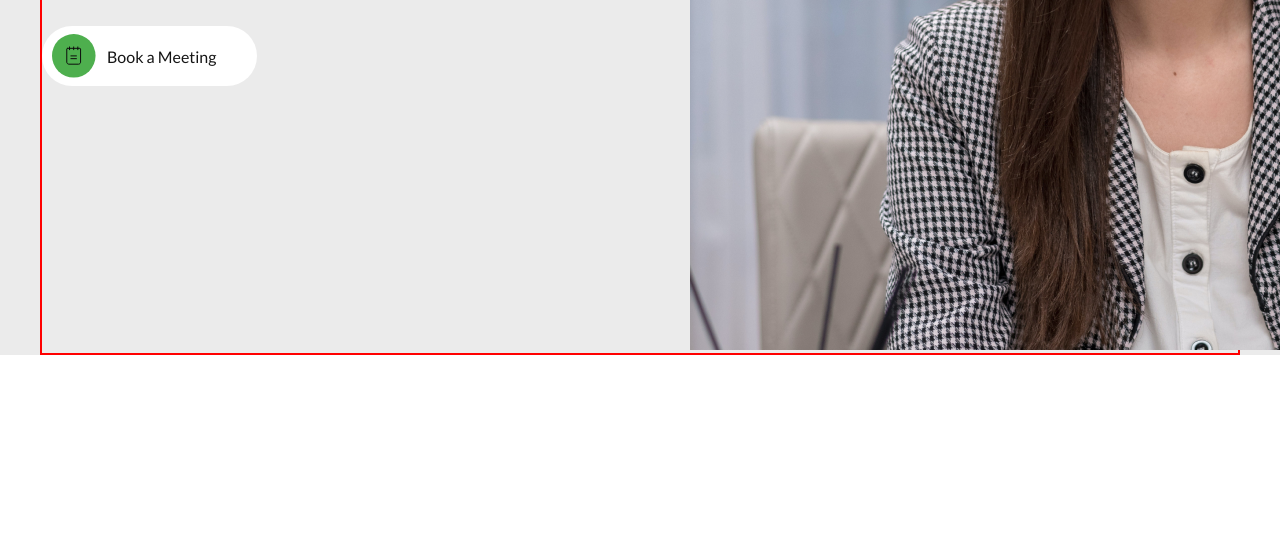
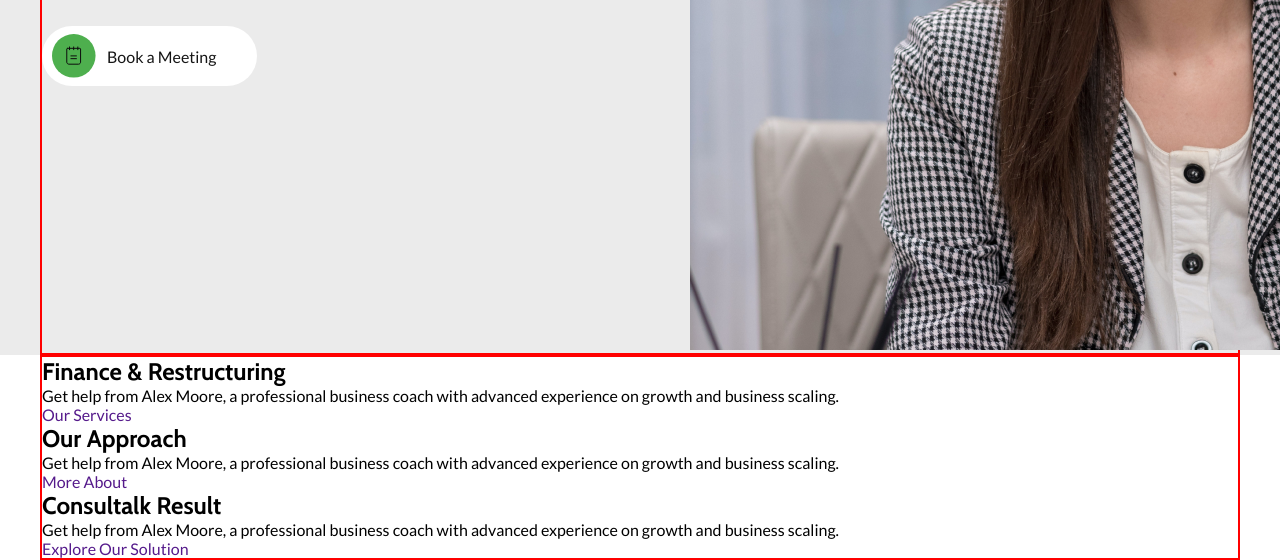
Before and after one commit to ucheba2023/ask-experts, a plain HTML site: page index.html in a window 1280 px wide. Shown: the part 615-1175 px from the top of the page. Before the commit the page ends 970 px from the top, so only its background shows below. Drawn offline with nearby package versions, Linux system fonts and the light colour scheme.

Commit message:
добавил секцию advantage

```diff
--- a/index.html
+++ b/index.html
@@ -65,5 +65,33 @@
         </div>
       </div>
     </section>
+    <section class="advantages">
+      <div class="container advantages__row">
+        <div class="advantages-card advantages__card-services">
+          <h2 class="heading advantages__heading">Finance & Restructuring</h2>
+          <p class="advantages__text">
+            Get help from Alex Moore, a professional business coach with
+            advanced experience on growth and business scaling.
+          </p>
+          <a class="advantages__link" href="">Our Services</a>
+        </div>
+        <div class="advantages-card advantages__card-approach">
+          <h2 class="heading advantages__heading">Our Approach</h2>
+          <p class="advantages__text">
+            Get help from Alex Moore, a professional business coach with
+            advanced experience on growth and business scaling.
+          </p>
+          <a class="advantages__link" href="">More About </a>
+        </div>
+        <div class="advantages-card advantages__card-solution">
+          <h2 class="heading advantages__heading">Consultalk Result</h2>
+          <p class="advantages__text">
+            Get help from Alex Moore, a professional business coach with
+            advanced experience on growth and business scaling.
+          </p>
+          <a class="advantages__link" href="">Explore Our Solution</a>
+        </div>
+      </div>
+    </section>
   </body>
 </html>
```
